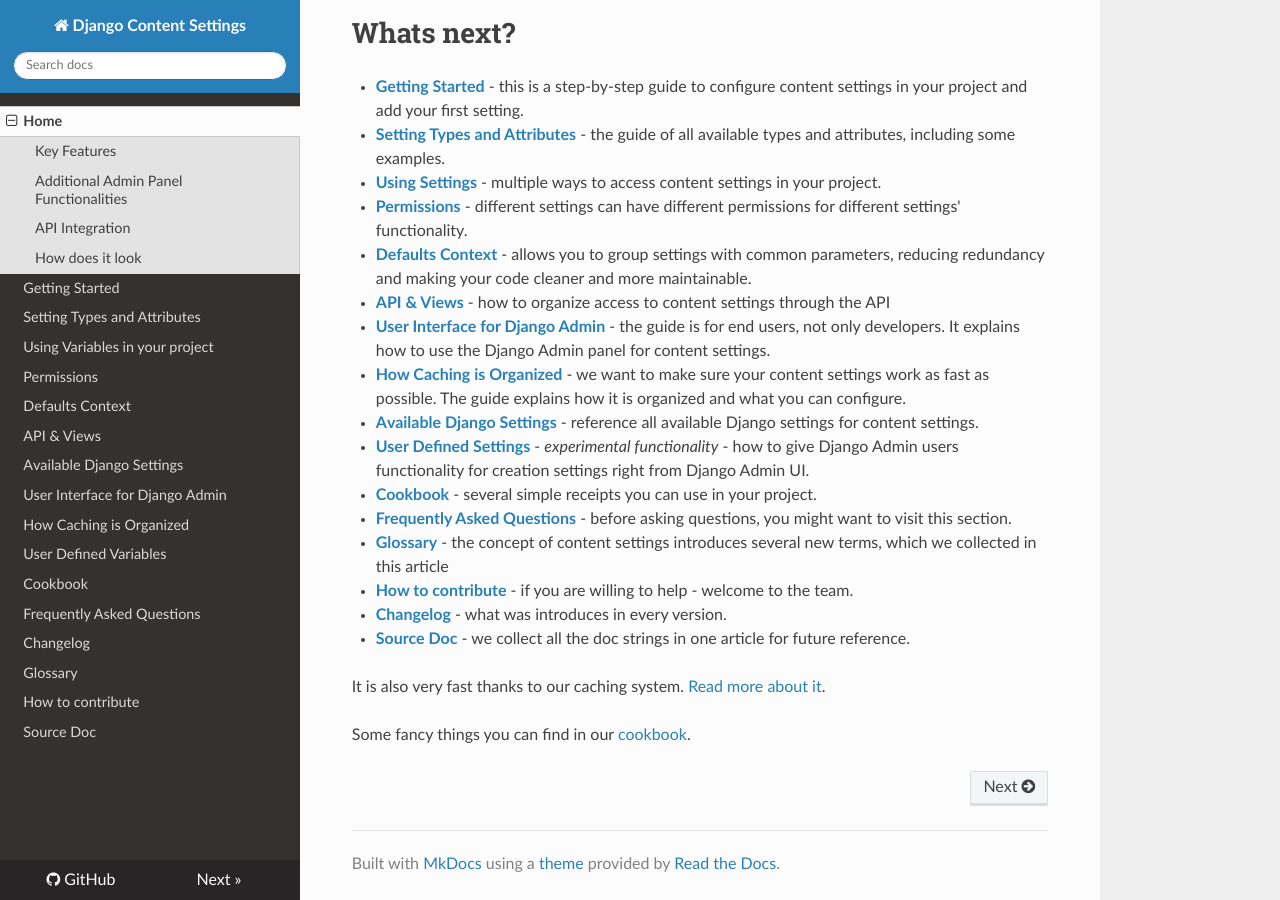
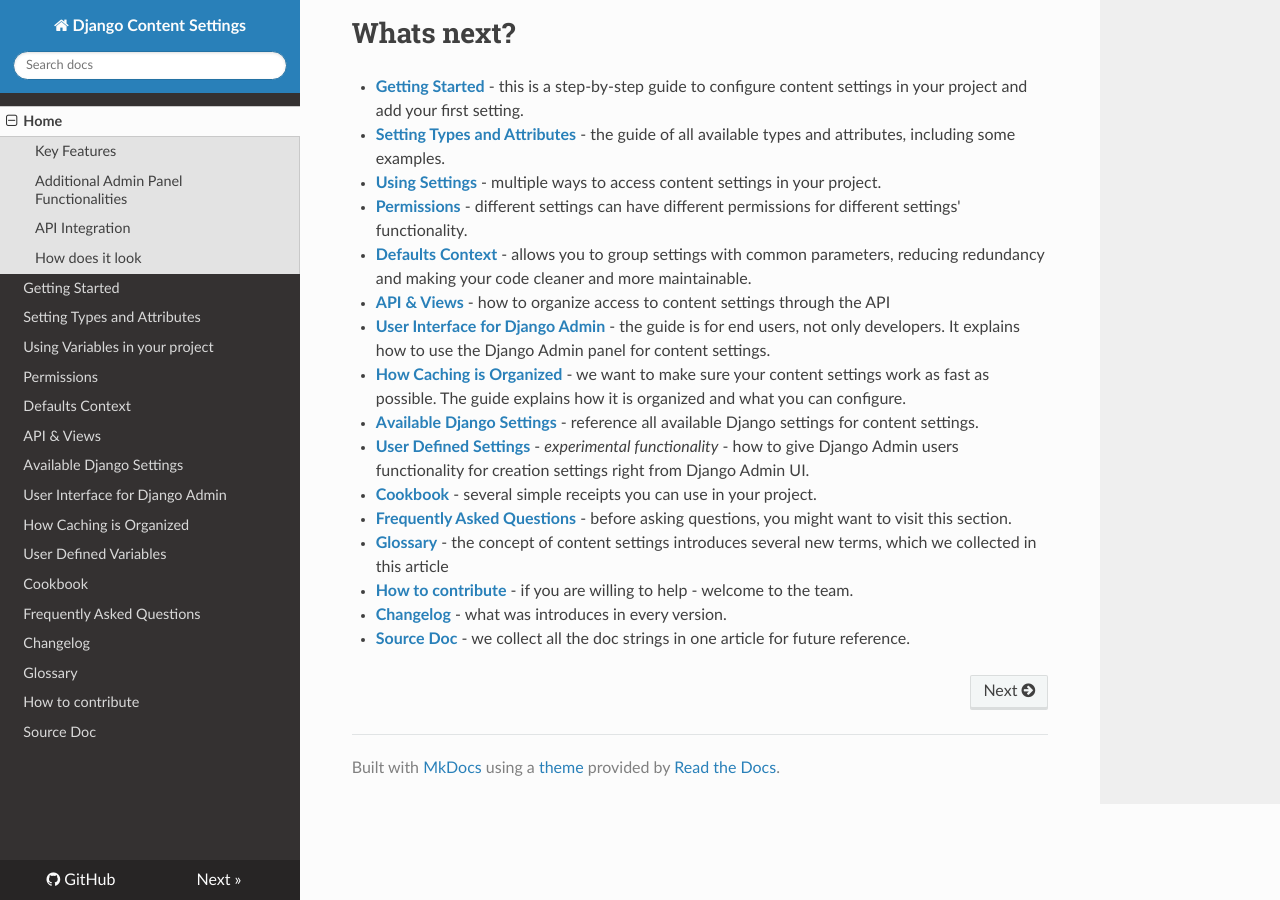
Before and after one commit to occipital/django-content-settings, an MkDocs documentation site: the page built from docs/index.md, in a window 1280 px wide and 900 px high, scrolled down 2703 px. Built offline with MkDocs 1.6.1, drawn with Linux system fonts in a browser that asks for light colours; nearby versions of some CDN libraries.

Commit message:
hf in docs

```diff
--- a/docs/index.md
+++ b/docs/index.md
@@ -101,7 +101,3 @@
 - [**How to contribute**](contribute.md) - if you are willing to help - welcome to the team.
 - [**Changelog**](changelog.md) - what was introduces in every version.
 - [**Source Doc**](source.md) - we collect all the doc strings in one article for future reference.
-
-It is also very fast thanks to our caching system. [Read more about it](caching.md).
-
-Some fancy things you can find in our [cookbook](cookbook.md).
```
